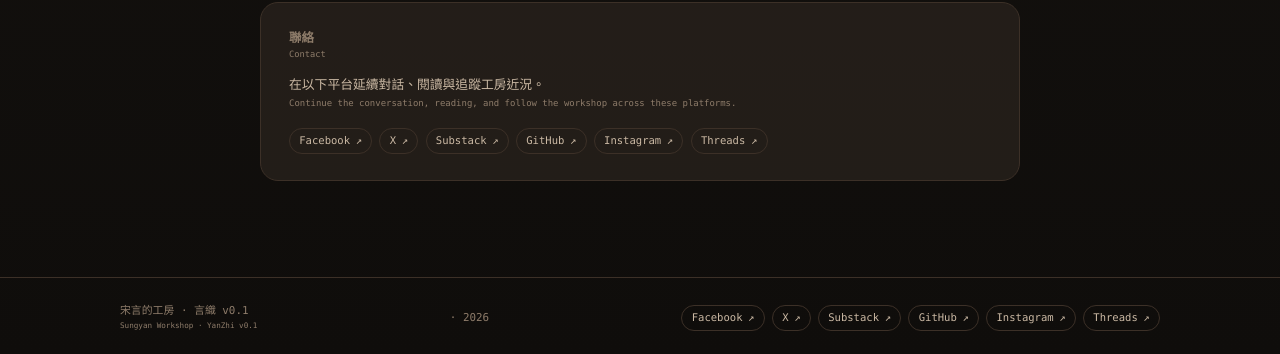
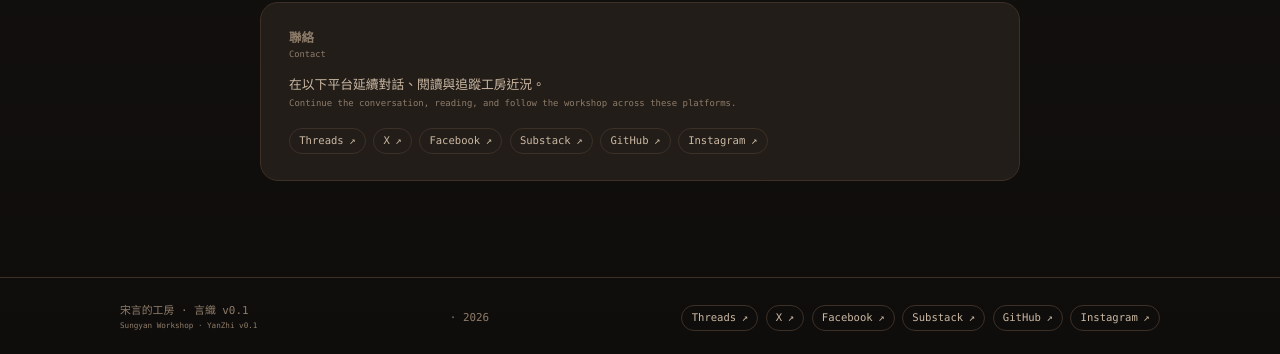
Before and after one commit to yanzhi-protocol/SUNGYAN-workshop, a Next.js app: page /about in a window 1280 px wide. Shown: the part 916-1270 px from the top of the page. Built offline with nearby package versions, Linux system fonts and the light colour scheme.

Commit message:
style: prioritize Threads and X links

```diff
--- a/components/SocialLinks.tsx
+++ b/components/SocialLinks.tsx
@@ -1,10 +1,10 @@
 const socialLinks = [
+  { label: "Threads", href: "https://www.threads.com/@yanzhiprotocol" },
+  { label: "X", href: "https://x.com/yanzhiprotocol" },
   { label: "Facebook", href: "https://www.facebook.com/profile.php?id=61591256981970&locale=zh_TW" },
-  { label: "X", href: "https://x.com/yanzhiprotocol" },
   { label: "Substack", href: "https://substack.com/@yanzhi" },
   { label: "GitHub", href: "https://github.com/yanzhi-protocol" },
   { label: "Instagram", href: "https://www.instagram.com/yanzhiprotocol/" },
-  { label: "Threads", href: "https://www.threads.com/@yanzhiprotocol" },
 ];
 
 export default function SocialLinks({ className = "" }: { className?: string }) {
```
